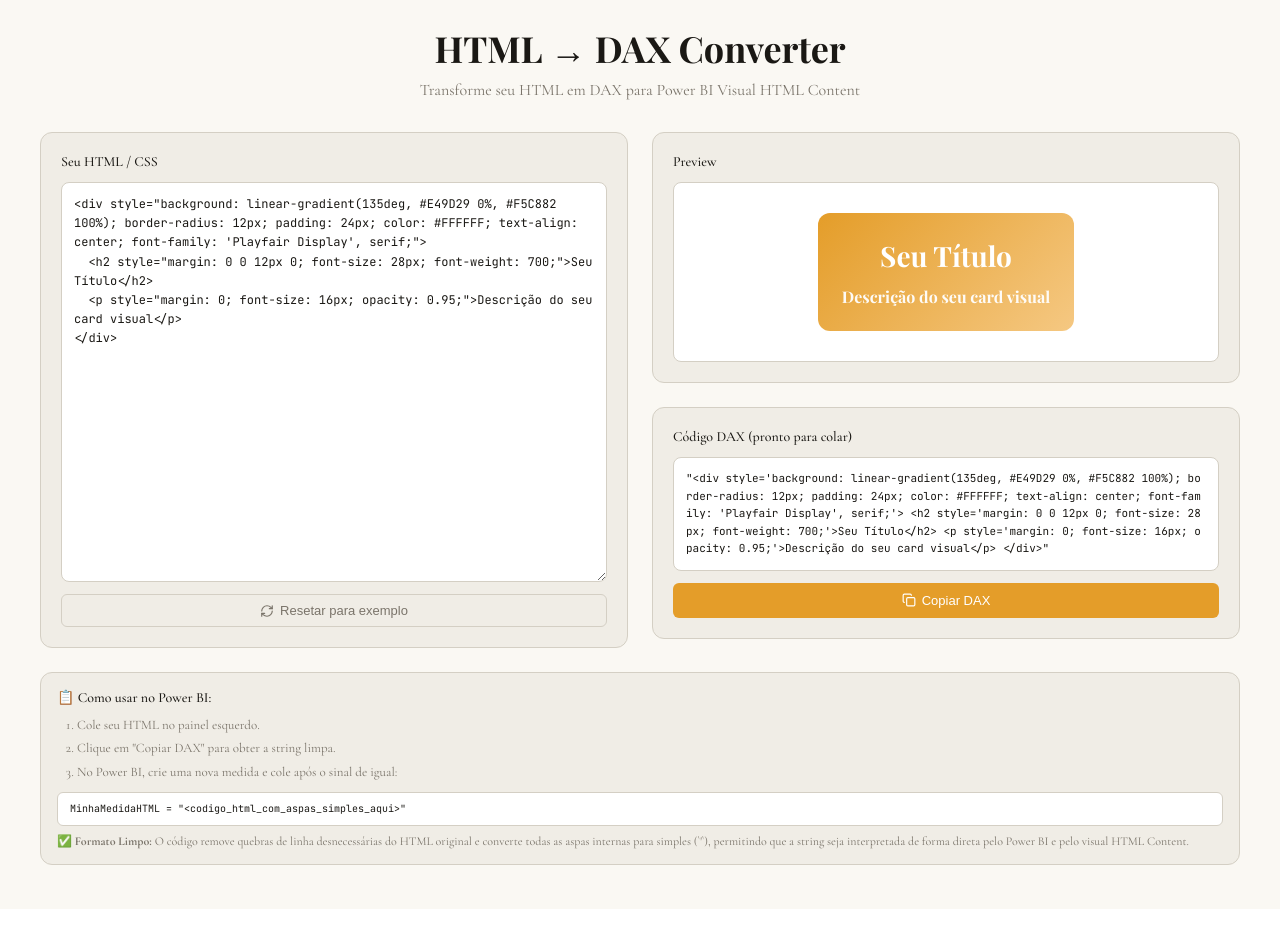
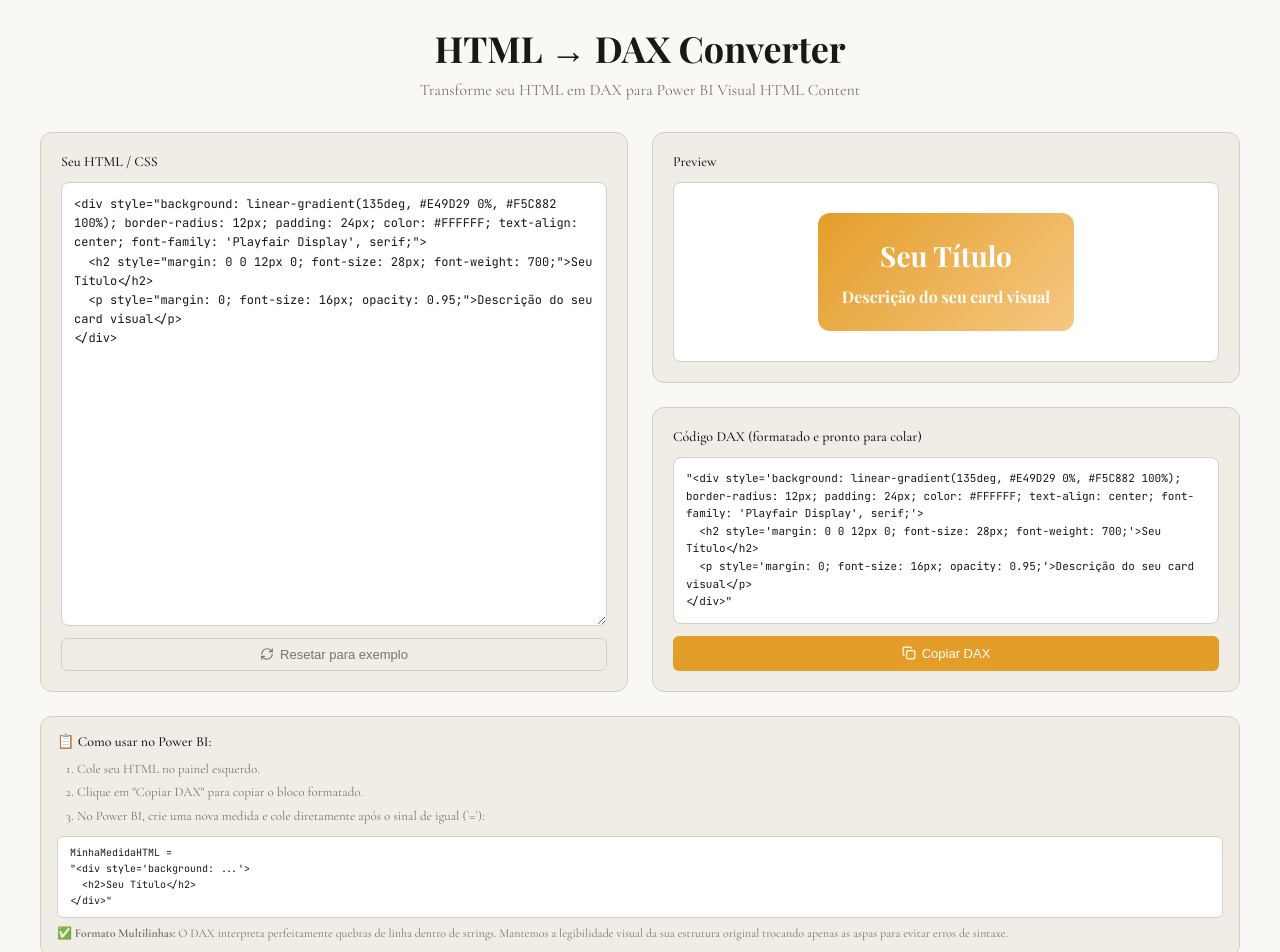
Before and after one commit to Neves-BR/HtmlToDax, a React (Vite) app: page / in a window 1280 px wide. Shown: the top 952 px of the page. Before the commit the page ends 909 px from the top, so only its background shows below. Built offline with nearby package versions, Linux system fonts and the light colour scheme.

Commit message:
Enhance DAX conversion to support multiline formatting
Updated the DAX conversion to retain multiline formatting and adjusted relevant comments and labels.

```diff
--- a/src/App.jsx
+++ b/src/App.jsx
@@ -11,18 +11,9 @@ const HtmlToDaxConverter = () => {
   const [copied, setCopied] = useState(false);
   const previewRef = useRef(null);
 
-  // Converte para DAX-string de linha única limpa (sem CHAR(10))
+  // Converte mantendo a formatação multilinhas nativa do DAX
   const convertToDax = () => {
-    const cleanedHtml = html
-      .split('\n')
-      .map(line => line.trim())
-      .filter(line => line)
-      .join(' ');
-
-    // Substitui aspas duplas por aspas simples
-    const converted = cleanedHtml.replace(/"/g, "'");
-
-    // Retorna envelopado em aspas duplas prontas para o DAX
+    const converted = html.trim().replace(/"/g, "'");
     return `"${converted}"`;
   };
 
@@ -176,7 +167,7 @@ const HtmlToDaxConverter = () => {
               />
             </div>
 
-            {/* DAX Output - Simplificado */}
+            {/* DAX Output - Multilinhas */}
             <div style={{
               background: '#F0EDE6',
               border: '0.5px solid #D4CFC4',
@@ -190,7 +181,7 @@ const HtmlToDaxConverter = () => {
                 marginBottom: '12px',
                 display: 'block'
               }}>
-                Código DAX (pronto para colar)
+                Código DAX (formatado e pronto para colar)
               </label>
               <div
                 style={{
@@ -204,7 +195,7 @@ const HtmlToDaxConverter = () => {
                   fontSize: '11px',
                   color: '#1A1814',
                   lineHeight: '1.6',
-                  wordBreak: 'break-all',
+                  wordBreak: 'break-word',
                   whiteSpace: 'pre-wrap'
                 }}
               >
@@ -267,8 +258,8 @@ const HtmlToDaxConverter = () => {
             lineHeight: '1.8'
           }}>
             <li>Cole seu HTML no painel esquerdo.</li>
-            <li>Clique em "Copiar DAX" para obter a string limpa.</li>
-            <li>No Power BI, crie uma nova medida e cole após o sinal de igual:</li>
+            <li>Clique em "Copiar DAX" para copiar o bloco formatado.</li>
+            <li>No Power BI, crie uma nova medida e cole diretamente após o sinal de igual (`=`):</li>
           </ol>
           <div style={{
             background: '#FFFFFF',
@@ -280,16 +271,20 @@ const HtmlToDaxConverter = () => {
             fontSize: '10px',
             color: '#1A1814',
             overflow: 'auto',
-            lineHeight: '1.6'
+            lineHeight: '1.6',
+            whiteSpace: 'pre'
           }}>
-            {"MinhaMedidaHTML = \"<codigo_html_com_aspas_simples_aqui>\""}
+{`MinhaMedidaHTML =
+"<div style='background: ...'>
+  <h2>Seu Título</h2>
+</div>"`}
           </div>
           <p style={{
             fontSize: '12px',
             color: '#7A746A',
             margin: '8px 0 0 0'
           }}>
-            ✅ <strong>Formato Limpo:</strong> O código remove quebras de linha desnecessárias do HTML original e converte todas as aspas internas para simples (`'`), permitindo que a string seja interpretada de forma direta pelo Power BI e pelo visual HTML Content.
+            ✅ <strong>Formato Multilinhas:</strong> O DAX interpreta perfeitamente quebras de linha dentro de strings. Mantemos a legibilidade visual da sua estrutura original trocando apenas as aspas para evitar erros de sintaxe.
           </p>
         </div>
       </div>
```
